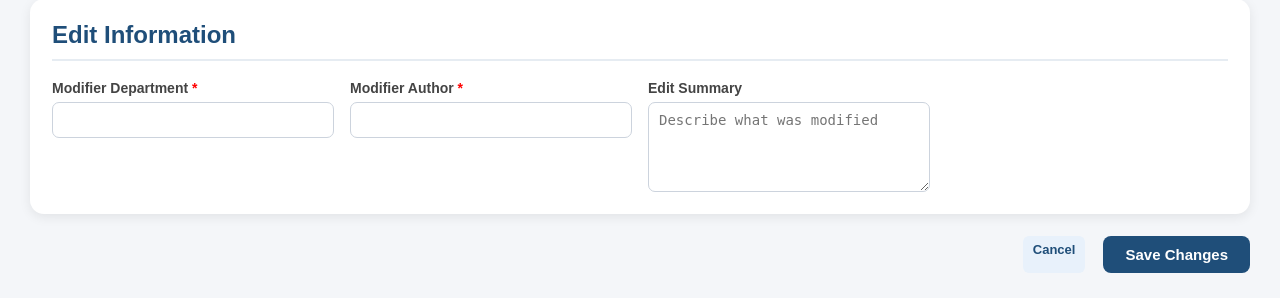
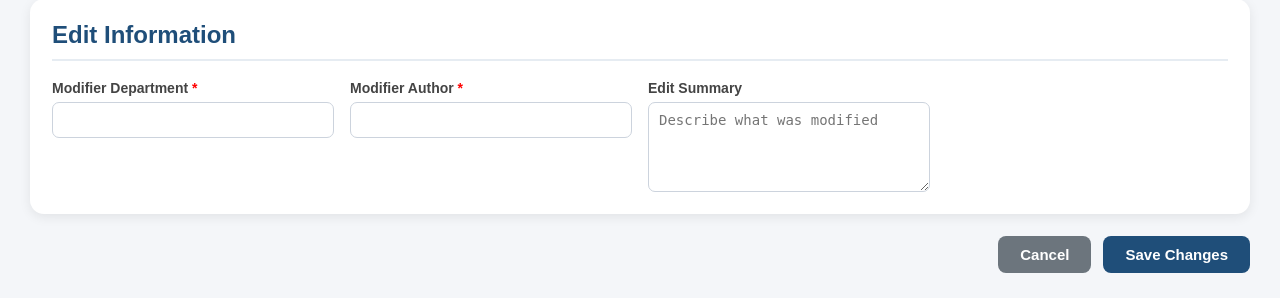
Before and after one commit to nyps1/PCCSIM, a Flask app: a page that uses templates/base.html in a window 1280 px wide. Shown: the part 3376-3674 px from the top of the page. Run offline with Flask 3, Linux system fonts and the light colour scheme; tables that the repository leaves empty hold one stand-in row (values such as "Sample post").

```diff
--- a/templates/base.html
+++ b/templates/base.html
@@ -2,7 +2,7 @@
 <html lang="en">
 <head>
     <meta charset="UTF-8">
-    <title>PCCIM</title>
+    <title>PCCSIM</title>
 
     <!-- Link to static/css/style.css -->
     <link
--- a/templates/edit.html
+++ b/templates/edit.html
@@ -411,8 +411,7 @@
 
 
     <div class="button-area">
-        <a href = {{ url_for('detail', request_no=application.request_no) }}btn secondary"
-                                    class="link-btn">
+        <a href="{{ url_for('search') }}" class="btn secondary">
 
             Cancel
         </a>
```
Also changed, not shown: 1 other file.
